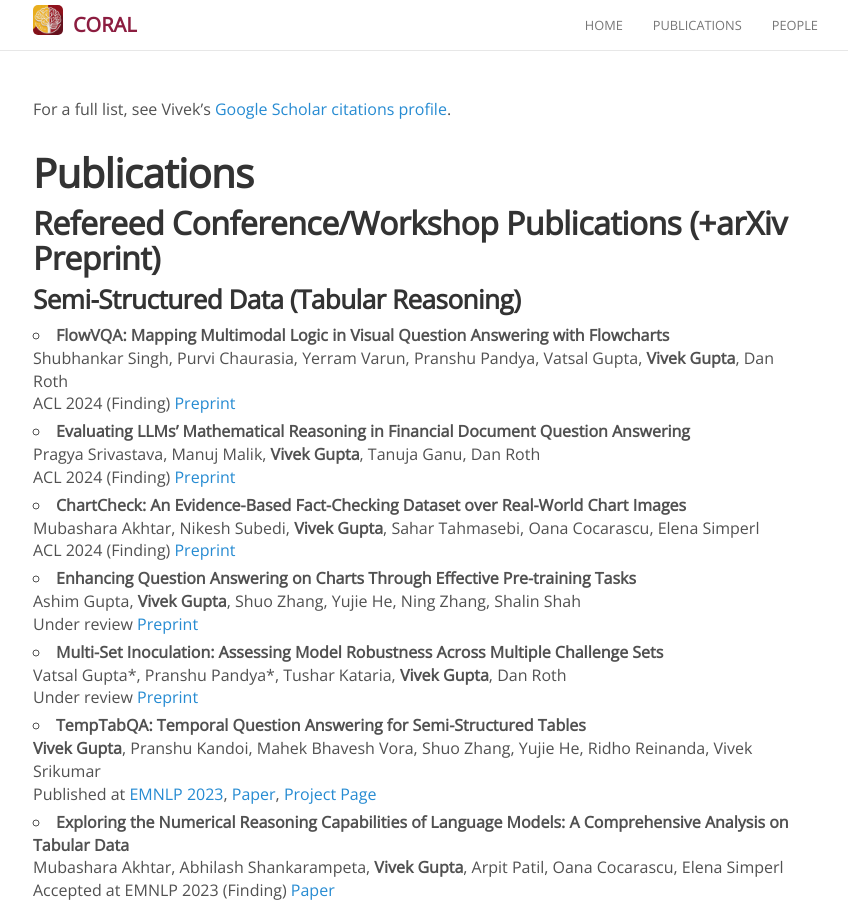
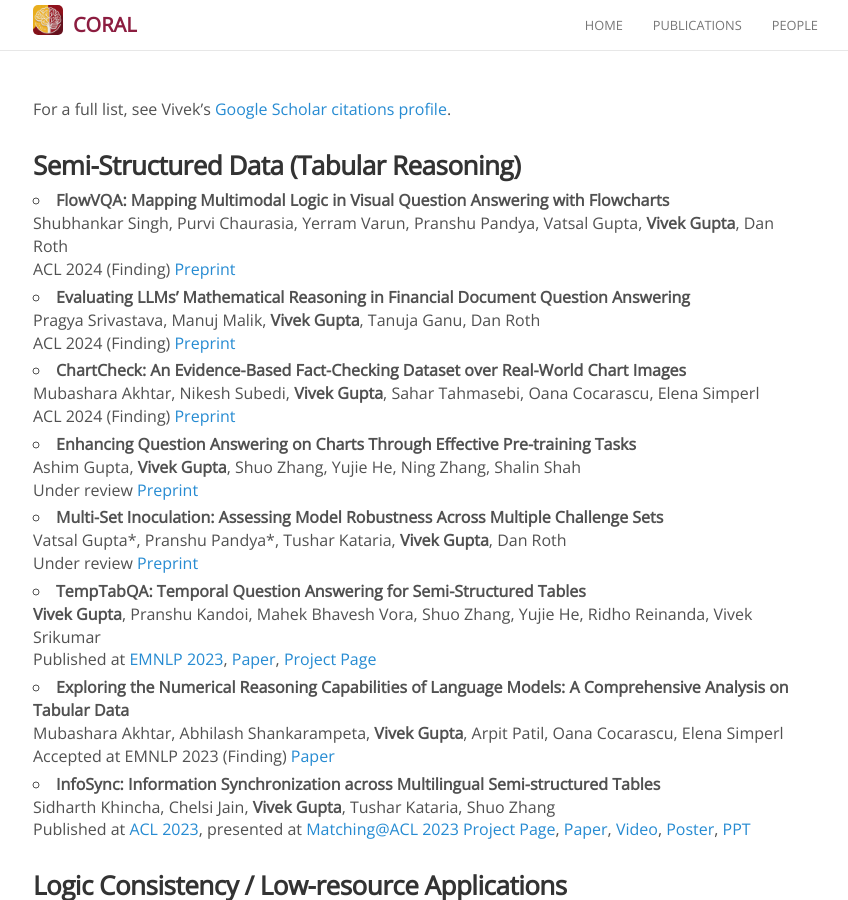
Before and after one commit to coral-lab-asu/coral-lab-asu.github.io, a Jekyll site: the page built from publications.md, in a window 1280 px wide and 900 px high. Shown: the whole window, without its empty margins (222-1070 px from the left). Built offline with Jekyll 4.4.1, drawn with Linux system fonts in a browser that asks for light colours; nearby versions of some CDN libraries; comment, search, counter and statistics services are not loaded.

Commit message:
minor changes

```diff
--- a/publications.md
+++ b/publications.md
@@ -4,10 +4,6 @@ permalink: /publication/
 ---
 
 For a full list, see Vivek's <a href="https://scholar.google.co.in/citations?user=Bs5H0S4AAAAJ&hl=en">Google Scholar citations profile</a>.
-
-<h1>Publications</h1>
-
-<h2>Refereed Conference/Workshop Publications (+arXiv Preprint)</h2>
 
 <h3>Semi-Structured Data (Tabular Reasoning)</h3>
 <ul>
```
